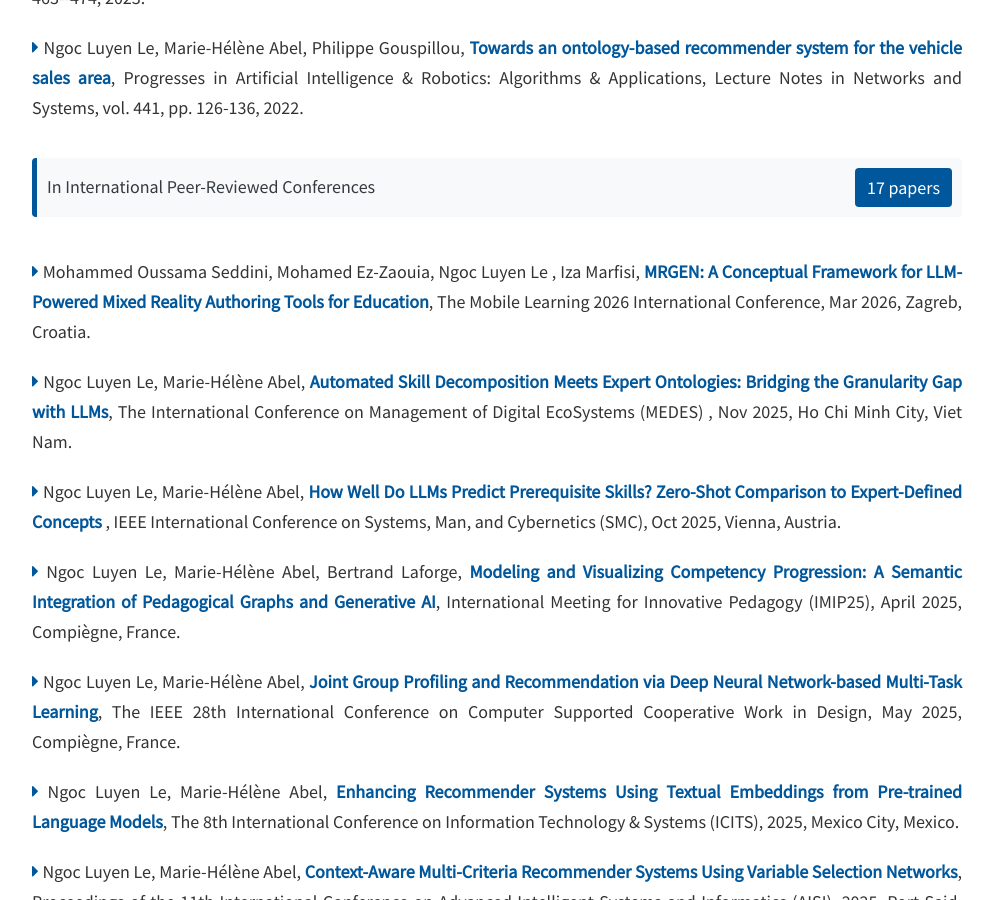
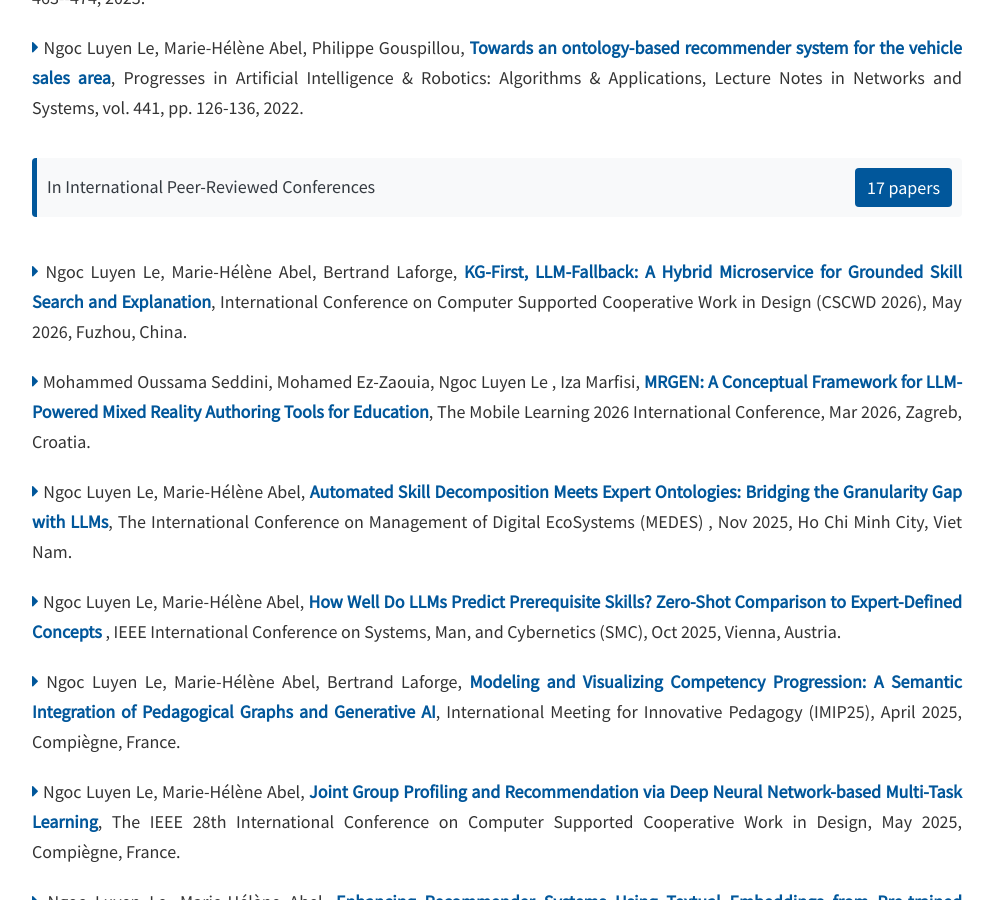
Before and after one commit to lengocluyen/lengocluyen.github.io, a Jekyll site: the page built from publications.html, in a window 1280 px wide and 900 px high, scrolled down 892 px. Shown: the whole window, without its empty margins (143-1137 px from the left). Built offline with Jekyll 4.4.1, drawn with Linux system fonts in a browser that asks for light colours; nearby versions of some CDN libraries.

Commit message:
Update publications.html

```diff
--- a/_includes/publications.html
+++ b/_includes/publications.html
@@ -64,6 +64,12 @@
   </div>
   <div class="panel-default">
     <div class="panel-body">
+		<h5>
+			<div class="div-justify-pub">
+				<i class="fa fa-caret-right"></i>&nbsp;Ngoc Luyen Le, Marie-Hélène Abel, Bertrand Laforge, <strong><a href="https://hal.science/hal-05610286"  target="_blank" rel="noopener noreferrer">KG-First, LLM-Fallback: A Hybrid Microservice for Grounded Skill Search and Explanation</a></strong>, International Conference on Computer
+Supported Cooperative Work in Design (CSCWD 2026), May 2026, Fuzhou, China.
+			</div>
+		</h5>
 		<h5>
 			<div class="div-justify-pub">
 				<i class="fa fa-caret-right"></i>&nbsp;Mohammed Oussama Seddini, Mohamed Ez-Zaouia, Ngoc Luyen Le , Iza Marfisi, <strong><a href="https://hal.science/hal-05547558"  target="_blank" rel="noopener noreferrer">MRGEN: A Conceptual Framework for LLM-Powered Mixed Reality Authoring Tools for Education</a></strong>, The Mobile Learning 2026 International Conference, Mar 2026, Zagreb, Croatia.
```
